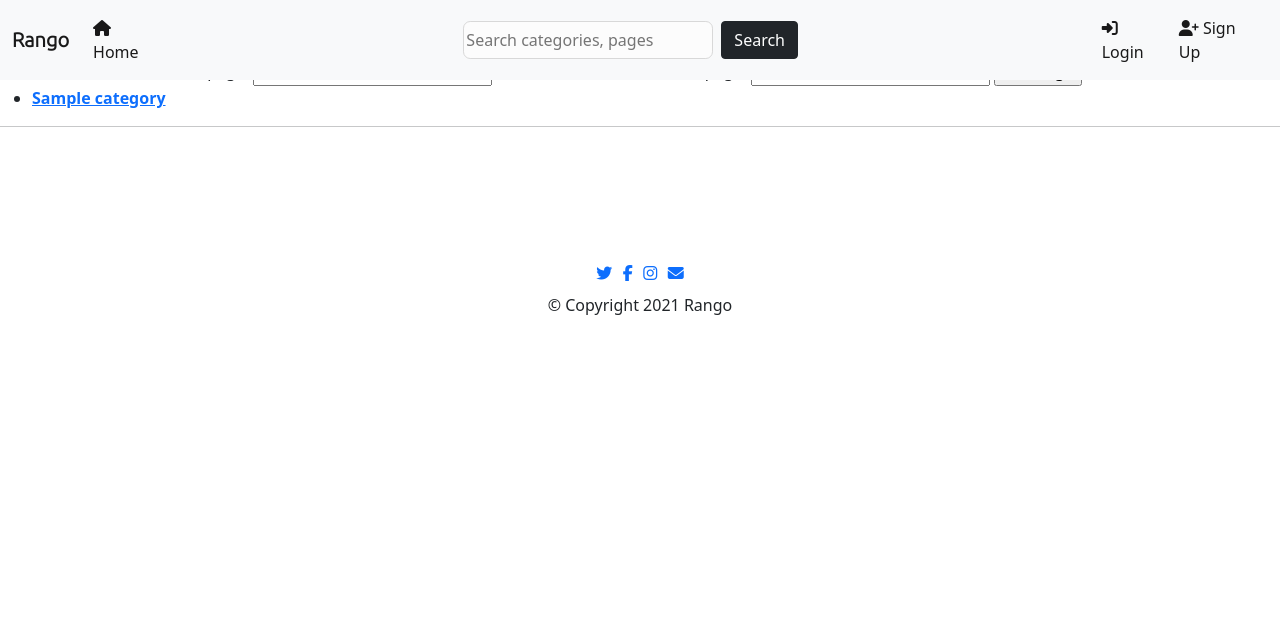
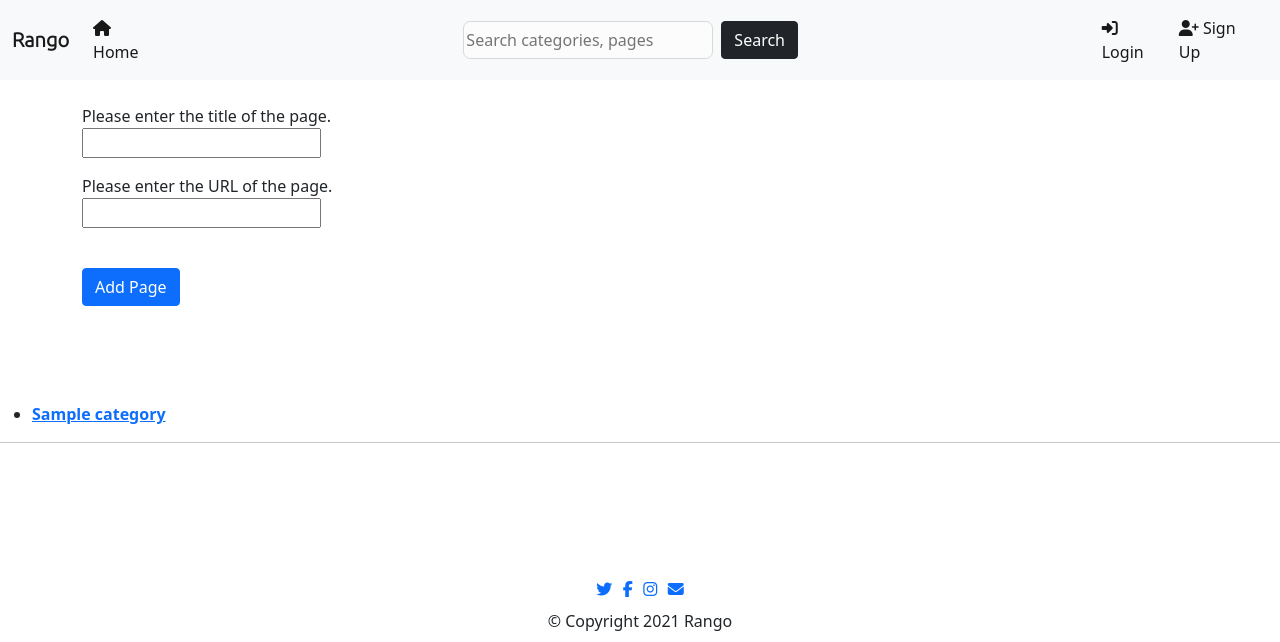
Before and after one commit to Rookies4/Rango, a Django app: template templates/rango/add_page.html in a window 1280 px wide. Shown: the top 642 px of the page. Run offline with Django 3.2, Linux system fonts and the light colour scheme; the template is opened without the code that fills it: values that come from a table or form of the project are taken from there, others are empty; tables that the repository leaves empty hold one stand-in row (values such as "Sample post"); parts of the project's set-up code (start-up, migrations or seed data) failed here and were passed over; some libraries are stand-ins or nearby versions.

Commit message:
Update add_page.html

```diff
--- a/templates/rango/add_page.html
+++ b/templates/rango/add_page.html
@@ -1,24 +1,33 @@
 {% extends 'rango/base.html' %}
-{% load staticfiles %}
+{% load static %}
 
 {% block title_block %}
     Add a Page
 {% endblock %}
 
 {% block body_block %}
-<h1>Add a Page to {{ category.name }}</h1>
-<div>
-    <form id="add_page_form" method="post" action="{% url 'rango:add_page' category.slug %}">
+<div class="jumbotron p-4">
+    <div class="container">
+        <h1 class="jumbotron-heading">Add a Page to {{ category.name }}</h1>
+    </div>
+</div>
+<div class="container">
+    <div class="row">
+        <form role="form" id="page_form" method="post" action="{% url 'rango:add_page' category.slug %}">
             {% csrf_token %}
             {% for hidden in form.hidden_fields %}
                 {{ hidden }}
             {% endfor %}
             {% for field in form.visible_fields %}
                 {{ field.errors }}
-            {{ field.help_text }}
-            {{ field }}
+                {{ field.help_text }}<br />
+                {{ field }}<br />
+                <div class="p-2"></div>
             {% endfor %}
-        <input type="submit" name="submit" value="Add Page" />
+            <br />
+            <button class="btn btn-primary" type="submit" name="submit">Add Page</button>
+            <div class="p-5"></div>
         </form>
     </div>
+</div>
 {% endblock %}
```
Lines whose indentation alone changed are shown as unchanged.
